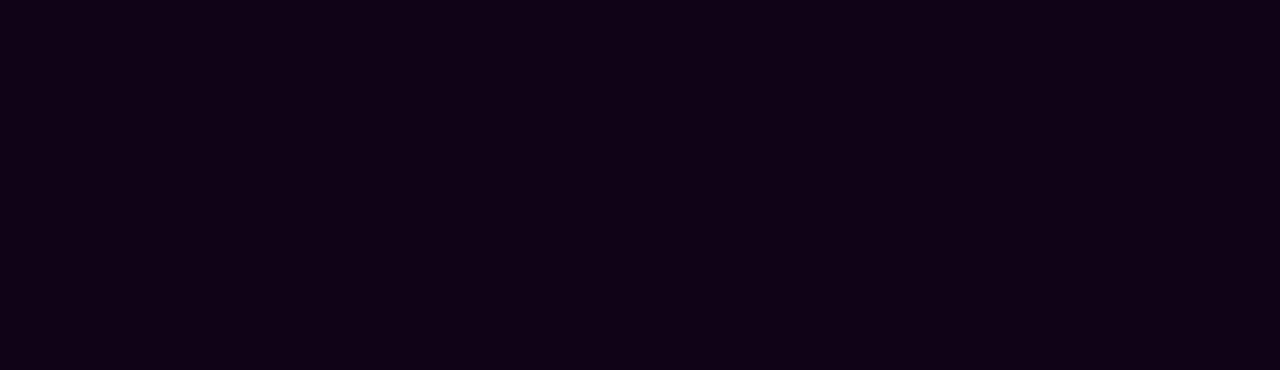
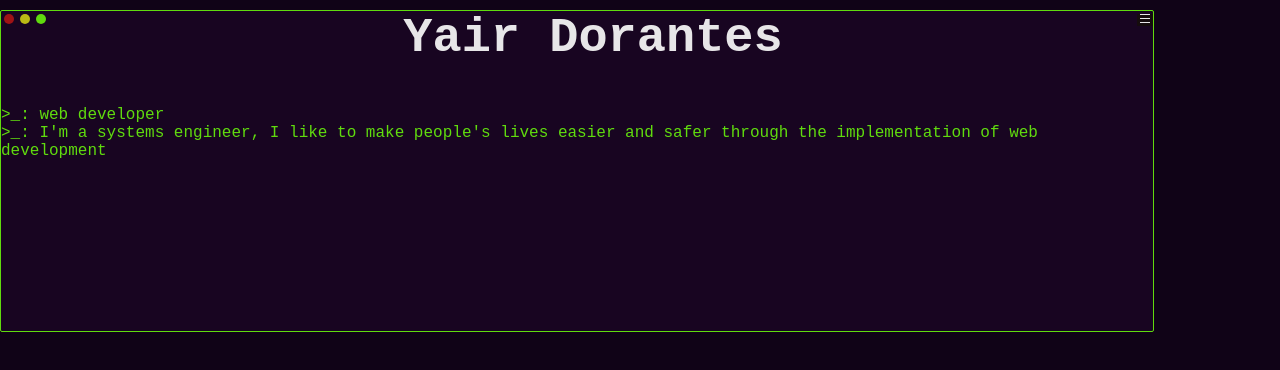
Before and after one commit to yairdorantes/PortFolio, a plain HTML site: page index.html in a window 1280 px wide. Drawn offline with Linux system fonts and the light colour scheme; a web font is replaced by a local one.

Commit message:
terminalAlmostdone

```diff
--- a/css.css
+++ b/css.css
@@ -1,5 +1,5 @@
 @import url("https://fonts.googleapis.com/css2?family=Roboto+Mono&display=swap");
-
+@import url("https://fonts.googleapis.com/css2?family=Spline+Sans+Mono:wght@700&display=swap");
 body {
   margin: 0;
   padding: 0;
@@ -11,9 +11,9 @@ button {
 .welcome {
   z-index: 1000;
   position: fixed;
-  background-color: #240933;
+  background-color: #1b0527;
   width: 100vw;
-  height: 50vh;
+  height: 100vh;
   display: flex;
   flex-direction: column;
   justify-content: center;
@@ -79,3 +79,59 @@ label {
 }
 
 /*****************/
+/*********PRESENTACION***************/
+.header-terminal {
+  display: flex;
+  align-items: row;
+  justify-content: space-between;
+  width: inherit;
+}
+
+.btns-window {
+  display: flex;
+  flex-direction: row;
+}
+.btns-window > div {
+  cursor: pointer;
+  margin: 3px;
+  width: 10px;
+  height: 10px;
+  border-radius: 50%;
+}
+.menu-terminal {
+  margin-top: 0px;
+}
+.container-lines-menu {
+  cursor: pointer;
+  margin-top: 0px;
+  border-radius: 1px;
+  background-color: rgb(22, 13, 13);
+  width: 16px;
+  height: 12px;
+}
+.container-lines-menu > div {
+  background-color: #fff;
+  margin: 3px;
+  height: 1px;
+  width: 10px;
+}
+.my-name {
+  color: white;
+  font-family: "Spline Sans Mono", monospace;
+  font-size: 3.8vw;
+  margin-top: 0px;
+}
+
+.container-my-data {
+  margin-top: 10px;
+  opacity: 0.9;
+  width: 90vw;
+  height: 40vh;
+  border-radius: 2px;
+  background-color: rgba(108, 35, 135, 0.107);
+  border-style: solid;
+  border-color: #69f30e;
+  border-width: 0.1px;
+}
+
+/*********1PRESENTACION***************/
--- a/index.html
+++ b/index.html
@@ -10,15 +10,42 @@
 </head>
 
 <body>
+    <div class="container-my-data">
+        <div class="header-terminal">
+            <div class="btns-window">
+                <div style="background-color:rgb(175, 21, 21);"></div>
+                <div style="background-color:rgb(206, 206, 21)"></div>
+                <div style="background-color: #69f30e;"></div>
+            </div>
+            <div>
+                <h2 class="my-name">Yair Dorantes</h2>
+            </div>
+            <div class="menu-terminal">
+                <div class="container-lines-menu">
+                    <div></div>
+                    <div></div>
+                    <div></div>
+                </div>
+            </div>
+        </div>
 
+        <div style="color:#69f30e; font-family: 'Spline Sans Mono', monospace;">
+            >_: web developer <br>
+            >_: I'm a systems engineer, I like to make people's lives easier and safer through the implementation of
+            web development
+        </div>
+    </div>
     <!-- <button onclick="appear();">clic</button> -->
-    <div class="welcome">
+    <!-- <div class="welcome">
         <label for="barras">Preparando...</label>
 
         <div id="barras" class="container-bar">
             <div class="progress"></div>
         </div>
     </div>
+    <template>
+        <h2></h2>
+    </template> -->
     <!-- <h1>kjhkh</h1> -->
     <script src="javascript.js"></script>
 
--- a/javascript.js
+++ b/javascript.js
@@ -40,3 +40,5 @@ function appear() {
 d.addEventListener("DOMContentLoaded", (e) => {
   appear();
 });
+
+d.createElement();
```
Also changed, not shown: new.html (added, +15 -0 lines), 1 other file.
